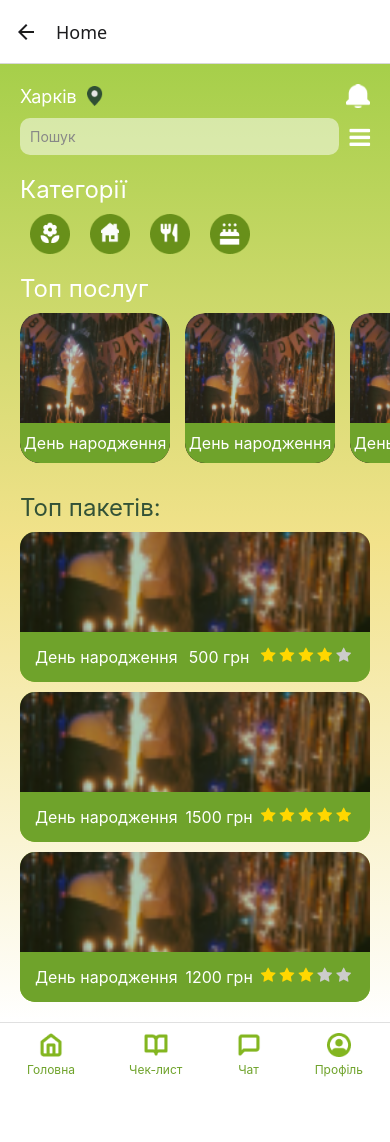
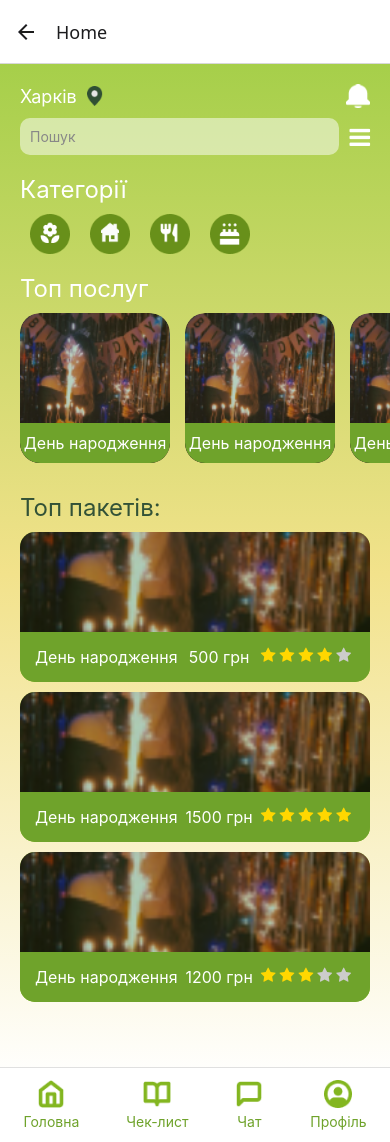
Before and after one commit to NureTolstikOleksii/Eventus, a React Native app in the folder mobile/: screen /Home in a window 390 px wide. Before the commit the page ends 1087 px from the top, so only its background shows below. Built offline with nearby package versions, Linux system fonts and the light colour scheme.

Commit message:
A little bit more beathiful bottomMenu

```diff
--- a/mobile/components/BottomMenu.js
+++ b/mobile/components/BottomMenu.js
@@ -29,30 +29,46 @@ const BottomMenu = () => {
 };
 
 const styles = StyleSheet.create({
+    // bottomMenu: {
+    //     position: 'relative',
+    //     bottom: 0,
+    //     left: 0,
+    //     right: 0,
+    //     flexDirection: 'row',
+    //     justifyContent: 'space-around',
+    //     backgroundColor: '#ffffff',
+    //     paddingVertical: 10,
+    //     borderTopWidth: 1,
+    //     borderTopColor: '#e0e0e0',
+    // },
+
     bottomMenu: {
-        position: 'relative',
+        position: 'absolute', // Фиксация меню внизу
         bottom: 0,
         left: 0,
         right: 0,
         flexDirection: 'row',
         justifyContent: 'space-around',
         backgroundColor: '#ffffff',
-        paddingVertical: 10,
+        paddingVertical: 12, // Увеличьте padding для улучшения видимости
         borderTopWidth: 1,
         borderTopColor: '#e0e0e0',
+        zIndex: 10,
     },
+    menuIcon: {
+        width: 28, // Увеличьте иконки для мобильных устройств
+        height: 28,
+    },
+    bottomMenuText: {
+        fontSize: 14, // Увеличьте размер шрифта для читаемости
+        color: '#6fa32b',
+        marginTop: 5,
+    },
+
     bottomMenuItem: {
         alignItems: 'center',
     },
-    menuIcon: {
-        width: 24,
-        height: 24,
-    },
-    bottomMenuText: {
-        fontSize: 12,
-        color: '#6fa32b',
-        marginTop: 5,
-    },
+
 });
 
 export default BottomMenu;
--- a/mobile/components/HomeScreen.js
+++ b/mobile/components/HomeScreen.js
@@ -69,10 +69,11 @@ const HomeScreen = () => {
     };
 
     return (
-        <View style={styles.container}>
+
+       <View style={styles.container}>
 
        <LinearGradient colors={['#a6cf4a', '#f2e28b', '#ffffff']} style={styles.container}>
-       <ScrollView contentContainerStyle={{ flexGrow: 1, paddingBottom: 0 }}>
+
                 {/* Top Bar */}
                 <View style={styles.topBar}>
                     <Text style={styles.cityText}>Харків</Text>
@@ -222,11 +223,13 @@ const HomeScreen = () => {
                 </View>
 
             </Modal>
-            </ScrollView>
+
 
         </LinearGradient>
         <BottomMenu />
+
         </View>
+
     );
 };
 
@@ -371,5 +374,9 @@ const styles = StyleSheet.create({
         textAlign: 'center',
     },
 
+    container: {
+        flex: 1,
+        paddingBottom: 60, // Отступ для размещения нижнего меню
+    },
 
 });
```
